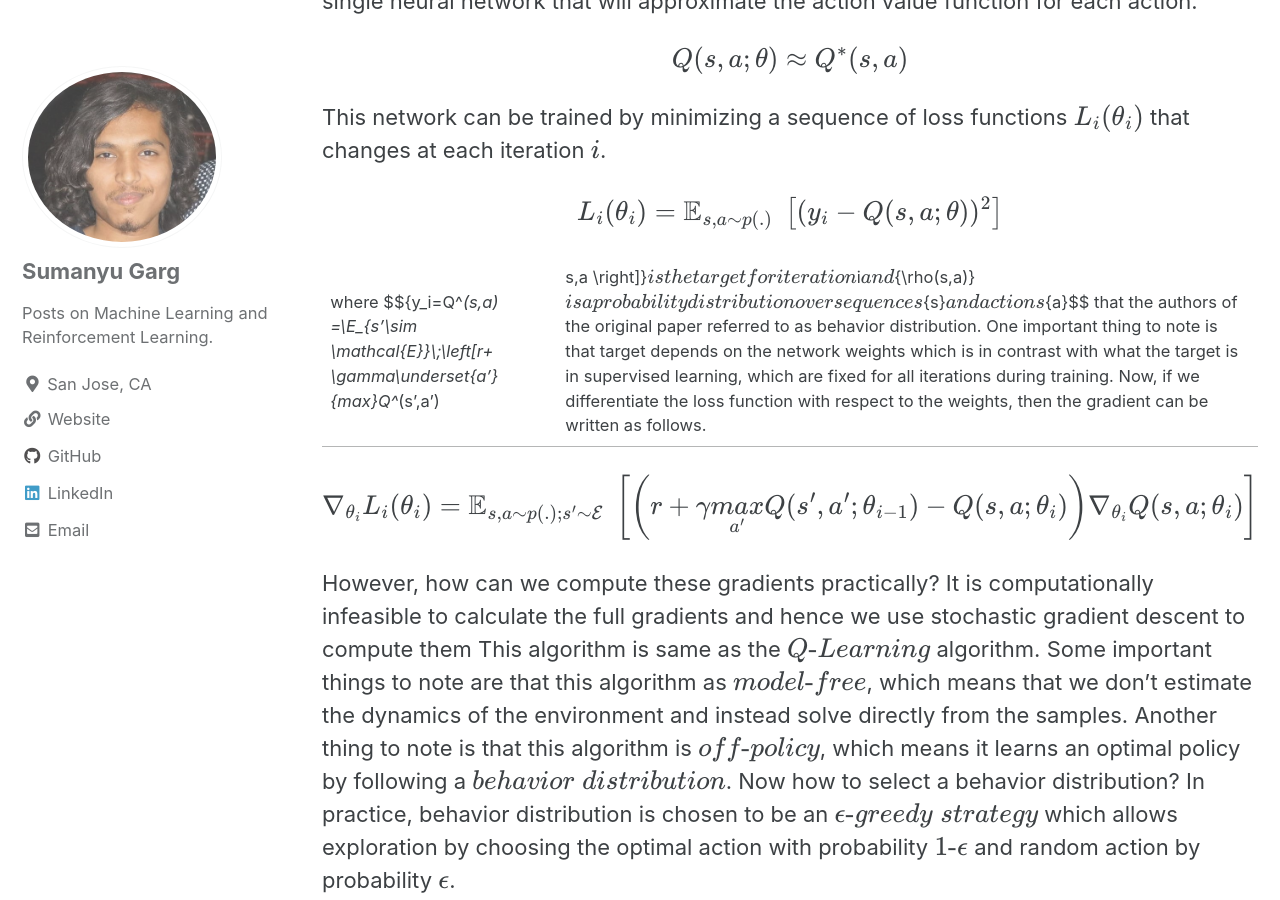
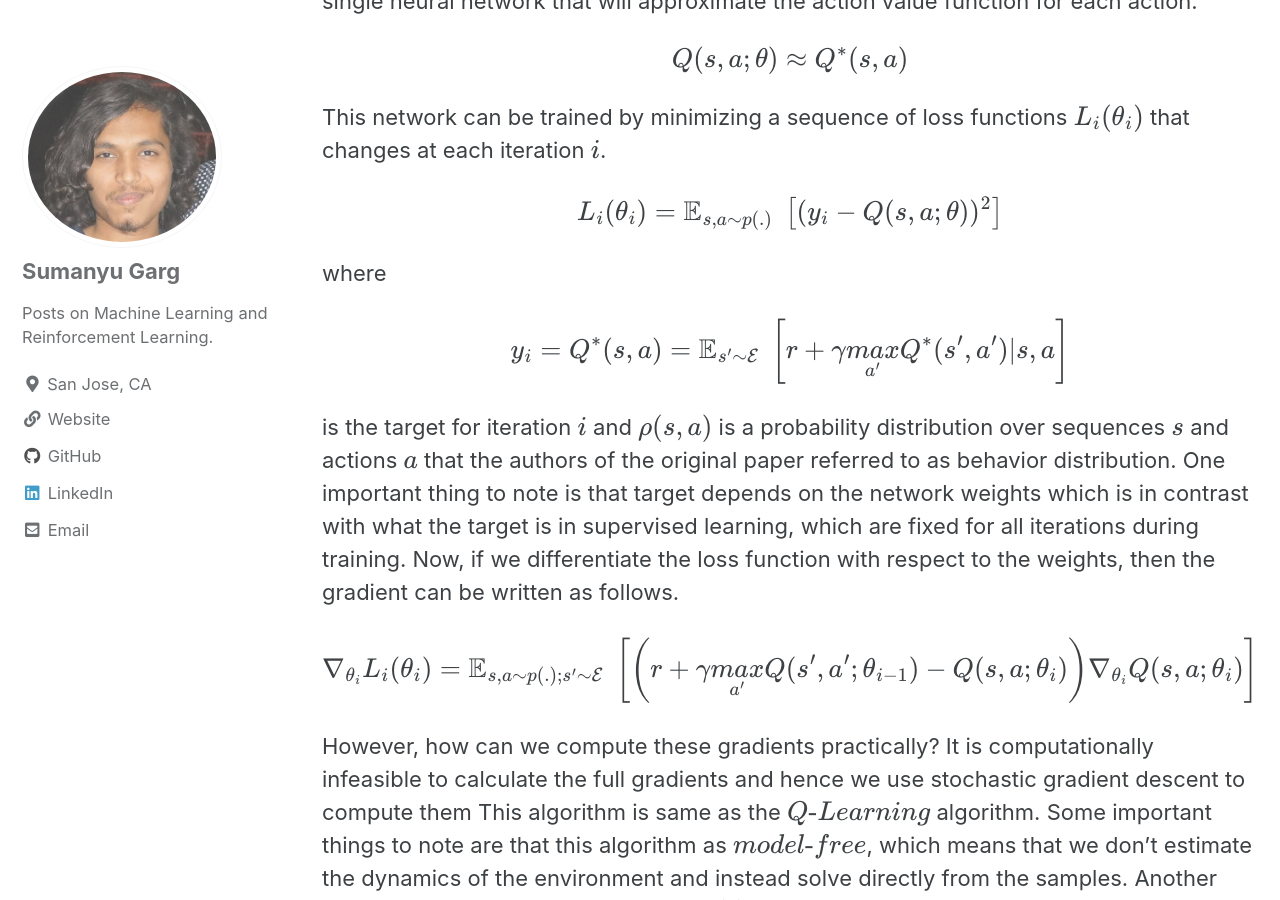
Before and after one commit to sumanyu-21/sumanyu-21.github.io, a Jekyll site: the page built from _posts/2020-03-03-Playing Atari Through Deep Reinforcement Learning.md, in a window 1280 px wide and 900 px high, scrolled down 2098 px. Built offline with Jekyll 4.4.1, drawn with Linux system fonts in a browser that asks for light colours; cached includes are drawn as plain includes; formulas are drawn with MathJax 3.

Commit message:
Update 2020-03-03-Playing Atari Through Deep Reinforcement Learning.md

```diff
--- a/_posts/2020-03-03-Playing Atari Through Deep Reinforcement Learning.md
+++ b/_posts/2020-03-03-Playing Atari Through Deep Reinforcement Learning.md
@@ -74,7 +74,17 @@ $$
 
 
 
-where  $${y_i=Q^*(s,a) =\E_{s'\sim \mathcal{E}}\;\left[r+ \gamma\underset{a'}{max}Q^*(s',a')|s,a \right]}$$ is the target for iteration $$i$$ and $${\rho(s,a)}$$ is a probability distribution over sequences $${s}$$ and actions $${a}$$ that the authors of the original paper referred to as behavior distribution. One important thing to note is that target depends on the network weights which is in contrast with what the target is in supervised learning, which are fixed for all iterations during training. Now, if we differentiate the loss function with respect to the weights, then the gradient can be written as follows.
+where
+
+
+$$
+\begin{equation}
+y_i=Q^*(s,a) =\E_{s'\sim \mathcal{E}}\;\left[r+ \gamma\underset{a'}{max}Q^*(s',a')|s,a \right]
+\end{equation}
+$$
+
+
+is the target for iteration $$i$$ and $${\rho(s,a)}$$ is a probability distribution over sequences $${s}$$ and actions $${a}$$ that the authors of the original paper referred to as behavior distribution. One important thing to note is that target depends on the network weights which is in contrast with what the target is in supervised learning, which are fixed for all iterations during training. Now, if we differentiate the loss function with respect to the weights, then the gradient can be written as follows.
 
 
 $$
```
